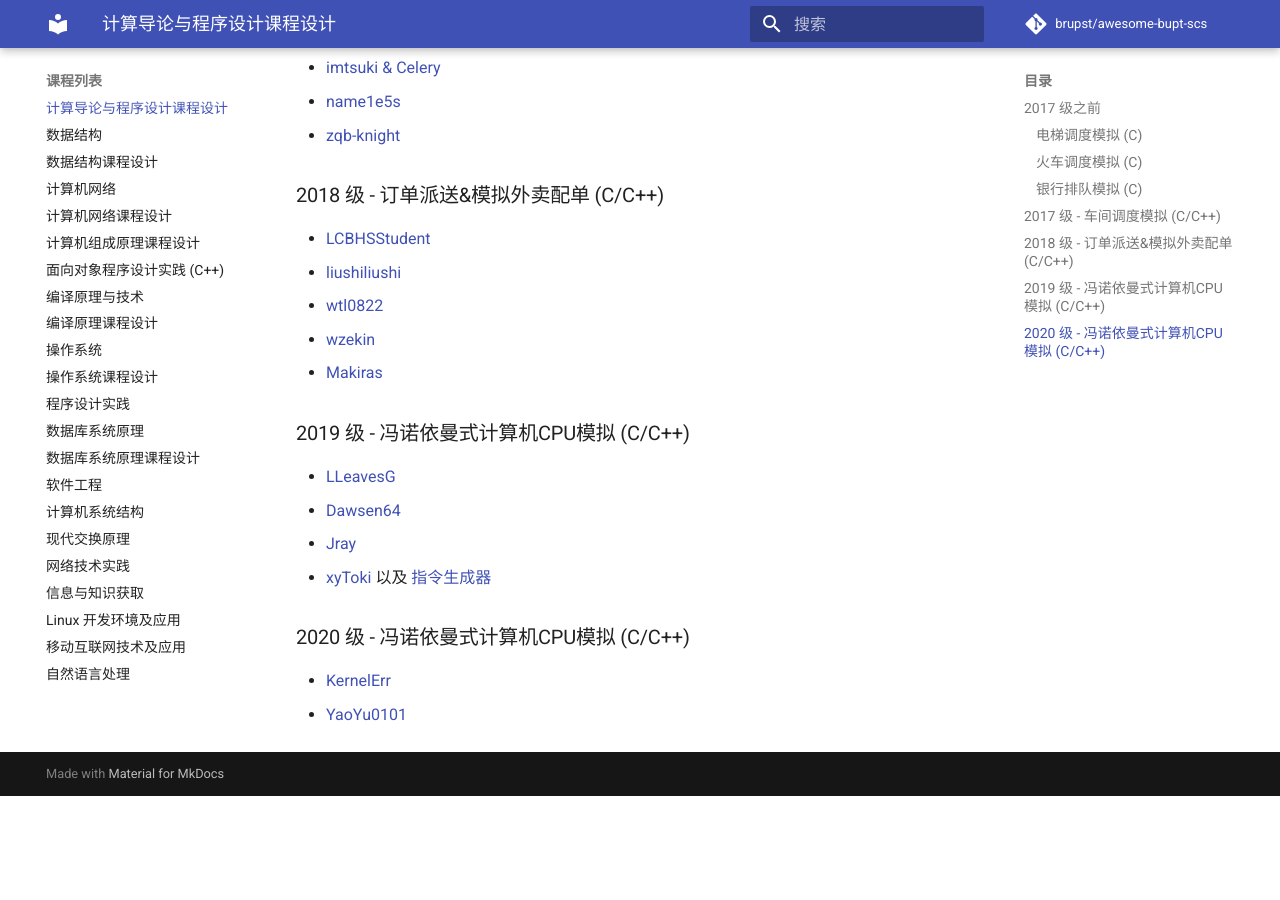
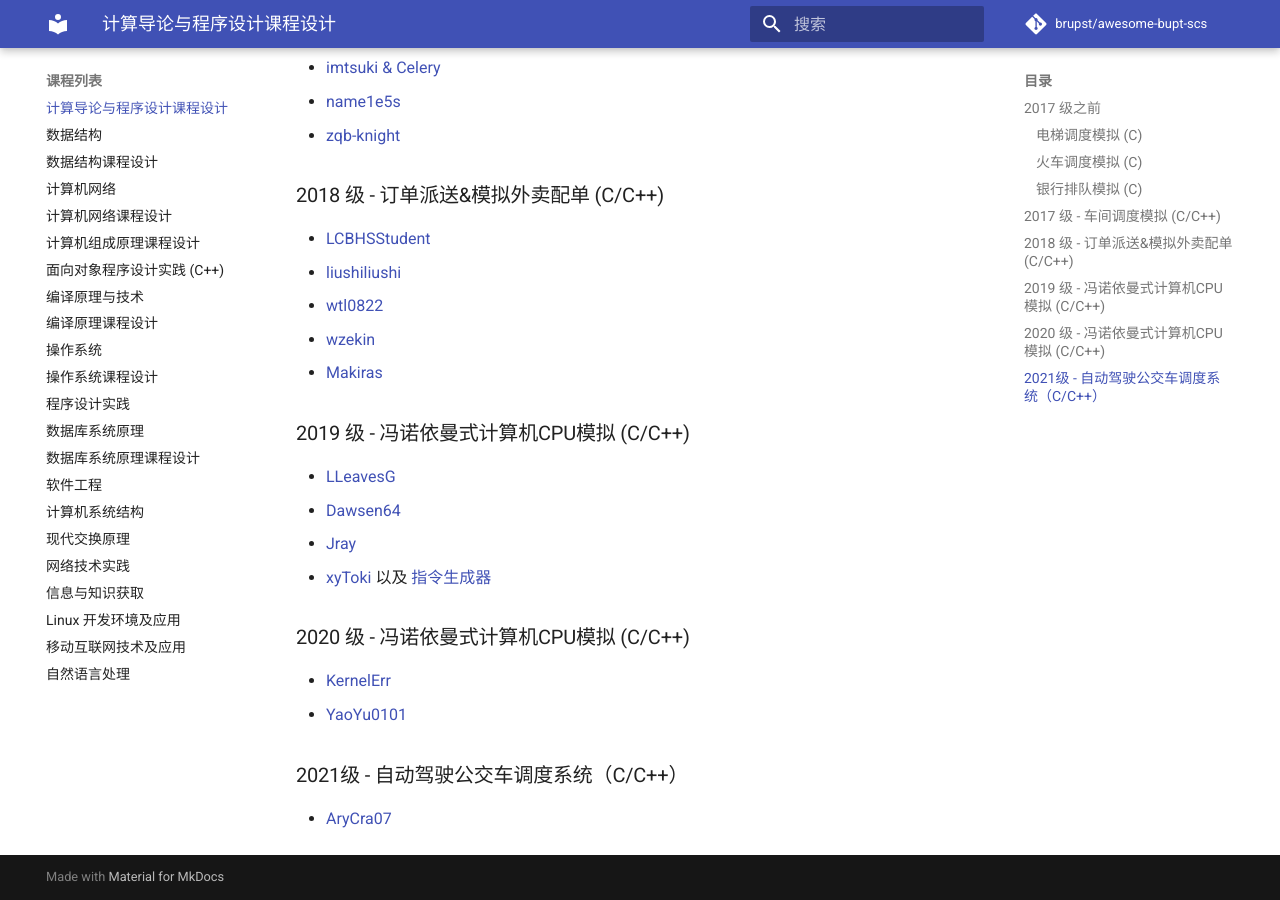
Before and after one commit to brupst/awesome-bupt-scs, an MkDocs documentation site: the page built from projects/Introduction-to-Computing-and-Foundation-of-Programming.md, in a window 1280 px wide and 900 px high, scrolled down 765 px. Built offline with MkDocs 1.6.1 and Material for MkDocs 9.7.7, drawn with Linux system fonts in a browser that asks for light colours; comment, search, counter and statistics services are not loaded; before the commit the page ends 1561 px from its top, so only the background shows below that.

Commit message:
Update Introduction-to-Computing-and-Foundation-of-Programming.md (#50)

```diff
--- a/projects/Introduction-to-Computing-and-Foundation-of-Programming.md
+++ b/projects/Introduction-to-Computing-and-Foundation-of-Programming.md
@@ -46,3 +46,7 @@
 
 - [KernelErr](https://github.com/KernelErr/BUPT-CPU-Simulator)
 - [YaoYu0101](https://github.com/YaoYu0101/BUPT-vonNeumann-Simulator)
+
+### 2021级 - 自动驾驶公交车调度系统（C/C++）
+
+- [AryCra07](https://github.com/AryCra07/busDispatchingSystem)
```
